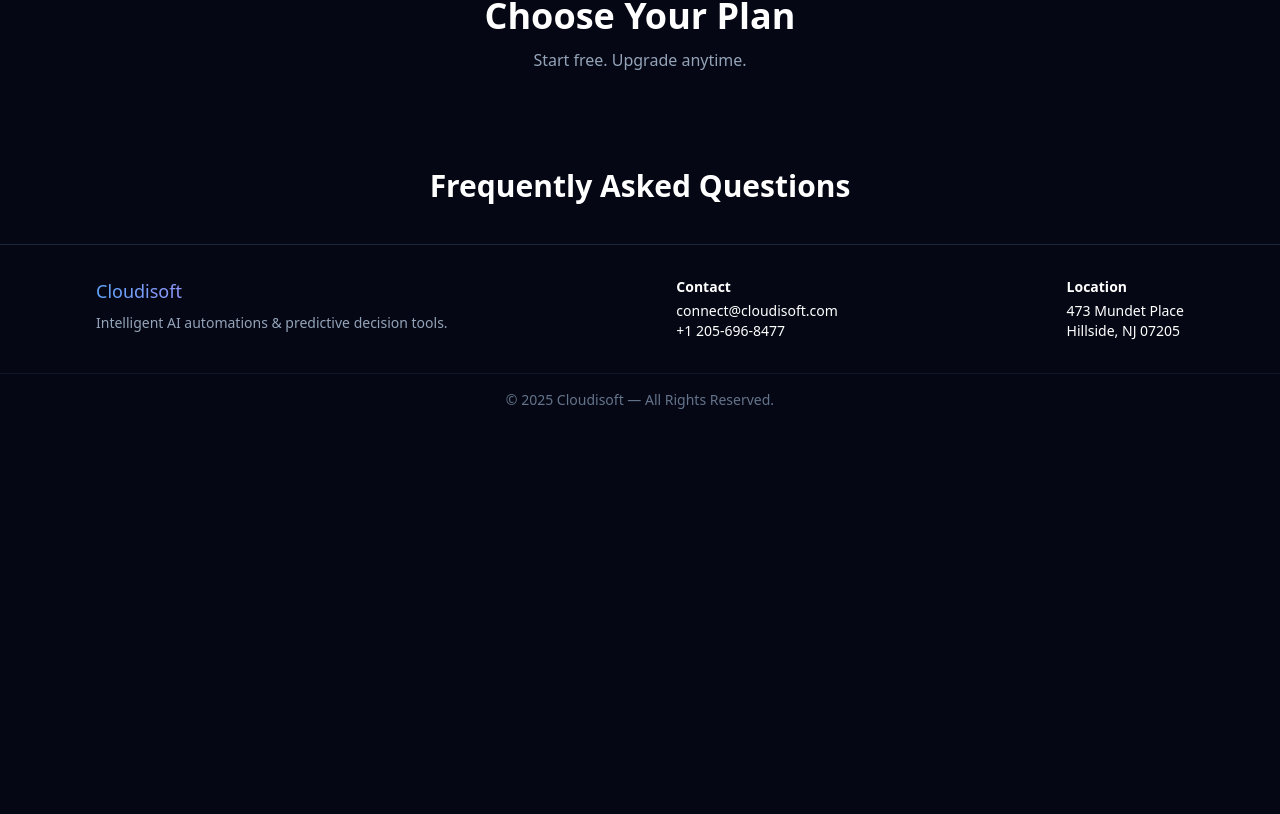
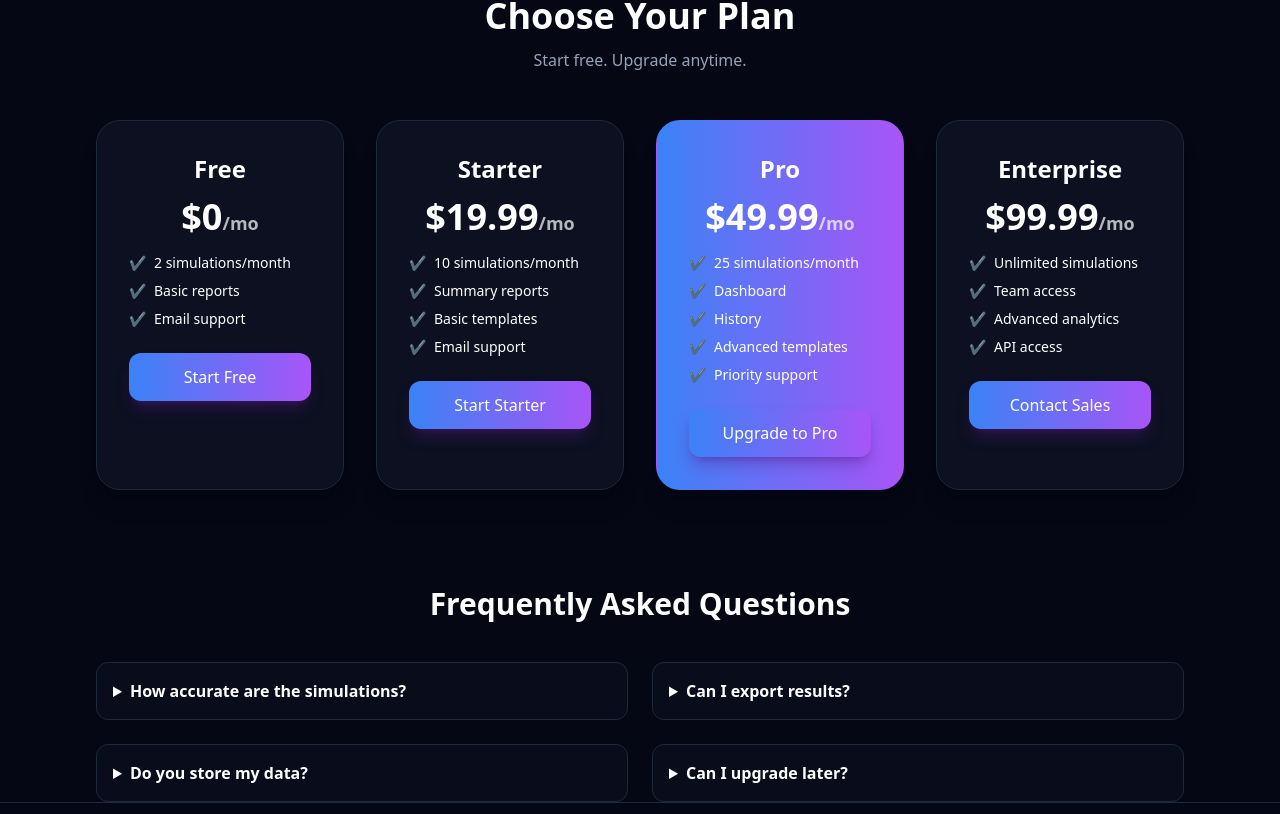
Before and after one commit to Cloudisoft/Cloudisoft.com_Final, a React (Vite) app: page /cloudicore in a window 1280 px wide. Shown: the part 966-1780 px from the top of the page. Before the commit the page ends 1520 px from the top, so only its background shows below. Built offline with nearby package versions, Linux system fonts and the light colour scheme; no server answers.

Commit message:
Update cloudicore.tsx

```diff
--- a/src/pages/cloudicore.tsx
+++ b/src/pages/cloudicore.tsx
@@ -1,5 +1,5 @@
 // =====================================================
-// CloudiCore.tsx  (Complete + Google/Microsoft + Email Auth + Save Simulation)
+// CloudiCore.tsx — COMPLETE FINAL VERSION
 // =====================================================
 
 import { useState, useEffect } from "react";
@@ -8,14 +8,6 @@ import Footer from "../components/Footer";
 import html2canvas from "html2canvas";
 import jsPDF from "jspdf";
 import { supabase } from "../supabaseClient";
-
-// ==========================
-// GOOGLE AUTH REDIRECT
-// ==========================
-const CLIENT_ID =
-  "757924400568-0at91ohkm7hau66gm2od6lta14kc27tu.apps.googleusercontent.com";
-
-const redirectURI = "https://cloudisoft.com/auth/callback";
 
 // ==========================
 // MAIN PAGE
@@ -52,19 +44,19 @@ export default function CloudiCore() {
     setTimeout(() => {
       const templates: any = {
         SaaS: [
-          "Increase subscription revenue with bundled premium features.",
-          "Launch annual discounted plan.",
-          "Introduce AI-powered upgrades."
+          "Increase subscription revenue by bundling premium features.",
+          "Launch annual plan for higher cashflow.",
+          "Offer AI add-ons to boost ARPU."
         ],
         "E-commerce": [
-          "Increase conversion with discounted shipping.",
-          "Upsell high-margin bundles.",
-          "Increase AOV through cart customization."
+          "Increase conversions with discounted shipping.",
+          "Upsell bundled product packs.",
+          "Introduce loyalty points rewards."
         ],
         Agency: [
-          "Switch to retainer model.",
-          "Increase consultation rates.",
-          "Target high-ticket clientele."
+          "Raise retainers by 15%.",
+          "Package premium consulting tiers.",
+          "Productize recurring services."
         ]
       };
 
@@ -94,14 +86,14 @@ export default function CloudiCore() {
     setError("");
 
     const optimistic = rev * 1.22 * t - cst * 1.12 * t;
-    const expected = rev * 1.10 * t - cst * 1.05 * t;
-    const cautious = rev * 0.92 * t - cst * t;
-    const breakEven = expected > 0 ? Math.round(t / 1.5) : null;
-    const risk = Math.floor(Math.random() * 30) + 35;
+    const expected   = rev * 1.10 * t - cst * 1.05 * t;
+    const cautious   = rev * 0.92  * t - cst * t;
+    const breakEven  = expected > 0 ? Math.round(t / 1.5) : null;
+    const risk       = Math.floor(Math.random() * 30) + 35;
 
     setResult({ optimistic, expected, cautious, breakEven, risk });
 
-    // SAVE TO SUPABASE (Safe — no await)
+    // SAVE TO SUPABASE
     supabase
       .from("simulations")
       .insert({
@@ -136,8 +128,10 @@ export default function CloudiCore() {
   return (
     <div className="bg-cloudi-bg min-h-screen text-white pb-32">
 
+      {/* HEADER */}
       <section className="section text-center pt-24 pb-10">
-        <h1 className="text-5xl font-extrabold">CloudiCore<br/>
+        <h1 className="text-5xl font-extrabold">
+          CloudiCore<br/>
           <span className="gradient-text">Decision Simulator</span>
         </h1>
 
@@ -146,6 +140,8 @@ export default function CloudiCore() {
         )}
       </section>
 
+
+      {/* SIMULATOR */}
       <section className="section grid grid-cols-1 lg:grid-cols-2 gap-10">
 
         {/* LEFT */}
@@ -180,7 +176,11 @@ export default function CloudiCore() {
             <input
               key={f}
               className="w-full bg-cloudi-card/60 rounded-xl p-3 border border-slate-800 mb-3"
-              placeholder={f === "revenue" ? "Monthly revenue" : f === "cost" ? "Monthly cost" : "Timeframe (months)"}
+              placeholder={f === "revenue"
+                ? "Monthly revenue"
+                : f === "cost"
+                ? "Monthly cost"
+                : "Timeframe (months)"}
               value={(inputs as any)[f]}
               onChange={(e) => setInputs({ ...inputs, [f]: e.target.value })}
             />
@@ -193,6 +193,7 @@ export default function CloudiCore() {
           </button>
         </div>
 
+
         {/* RESULTS */}
         <div className="card min-h-[300px]" id="sim-results">
           {!result ? (
@@ -200,9 +201,9 @@ export default function CloudiCore() {
           ) : (
             <>
               <h2 className="text-2xl font-semibold mb-2">Results</h2>
-              <div className="text-xl">Optimistic: {result.optimistic}</div>
-              <div className="text-xl">Expected: {result.expected}</div>
-              <div className="text-xl">Cautious: {result.cautious}</div>
+              <div className="text-xl">Optimistic: ₹{result.optimistic}</div>
+              <div className="text-xl">Expected: ₹{result.expected}</div>
+              <div className="text-xl">Cautious: ₹{result.cautious}</div>
               <div className="mt-2 text-lg">
                 Break-even: {result.breakEven ? `${result.breakEven} months` : "No recovery"}
               </div>
@@ -217,8 +218,14 @@ export default function CloudiCore() {
 
       </section>
 
+
+      {/* FULL PRICING SECTION */}
       <PricingSection />
+
+      {/* FULL FAQ SECTION */}
       <FAQSection />
+
+      {/* FOOTER */}
       <Footer />
 
       {authOpen && <AuthModal close={() => setAuthOpen(false)} />}
@@ -227,9 +234,10 @@ export default function CloudiCore() {
 }
 
 
-// ==========================
+
+// =====================================================
 // AUTH MODAL
-// ==========================
+// =====================================================
 function AuthModal({ close }: any) {
 
   const [email, setEmail] = useState("");
@@ -253,11 +261,13 @@ function AuthModal({ close }: any) {
     const { error } = await supabase.auth.signUp({
       email,
       password: pass,
-      options: { emailRedirectTo: "https://cloudisoft.com/verified" }
+      options: {
+        emailRedirectTo: "https://cloudisoft.com/verified"
+      }
     });
     setLoading(false);
     if (error) setError(error.message);
-    else setError("Verification link sent! Check email.");
+    else setError("Verification link sent!");
   }
 
   async function loginGoogle() {
@@ -320,28 +330,133 @@ function AuthModal({ close }: any) {
 }
 
 
-// ==========================
-// PRICING SECTION
-// ==========================
+
+// =====================================================
+// FULL PRICING SECTION
+// =====================================================
 function PricingSection() {
   return (
     <section className="section mt-24 text-center">
       <h2 className="text-4xl font-bold">Choose Your Plan</h2>
       <p className="text-slate-400 mt-3">Start free. Upgrade anytime.</p>
+
+      <div className="grid grid-cols-1 md:grid-cols-4 gap-8 mt-12">
+
+        {[
+          {
+            name: "Free",
+            price: "0",
+            features: ["2 simulations/month", "Basic reports", "Email support"],
+            cta: "Start Free"
+          },
+          {
+            name: "Starter",
+            price: "19.99",
+            features: [
+              "10 simulations/month",
+              "Summary reports",
+              "Basic templates",
+              "Email support"
+            ],
+            cta: "Start Starter"
+          },
+          {
+            name: "Pro",
+            price: "49.99",
+            highlight: true,
+            features: [
+              "25 simulations/month",
+              "Dashboard",
+              "History",
+              "Advanced templates",
+              "Priority support"
+            ],
+            cta: "Upgrade to Pro"
+          },
+          {
+            name: "Enterprise",
+            price: "99.99",
+            features: [
+              "Unlimited simulations",
+              "Team access",
+              "Advanced analytics",
+              "API access"
+            ],
+            cta: "Contact Sales"
+          }
+        ].map((p, i) => (
+          <div
+            key={i}
+            className={`rounded-3xl p-8 border shadow-xl ${
+              p.highlight
+                ? "bg-gradient-to-r from-blue-500 to-purple-500 text-white border-transparent"
+                : "bg-cloudi-card border-slate-800"
+            }`}
+          >
+            <h3 className="text-2xl font-bold">{p.name}</h3>
+            <p className="text-4xl font-extrabold mt-3">
+              ${p.price}
+              <span className="text-lg opacity-70">/mo</span>
+            </p>
+            <ul className="mt-4 space-y-2 text-left text-sm">
+              {p.features.map((f, idx) => (
+                <li key={idx} className="flex gap-2">
+                  <span>✔️</span>
+                  {f}
+                </li>
+              ))}
+            </ul>
+            <button className="btn-primary w-full mt-6">{p.cta}</button>
+          </div>
+        ))}
+
+      </div>
     </section>
   );
 }
 
 
-// ==========================
-// FAQ SECTION
-// ==========================
+
+// =====================================================
+// FULL FAQ SECTION
+// =====================================================
 function FAQSection() {
+  const faqs = [
+    {
+      q: "How accurate are the simulations?",
+      a: "It gives directional forecasts, helping you understand financial impact and risks."
+    },
+    {
+      q: "Can I export results?",
+      a: "Yes — simulations can be exported as PDF to share with your team."
+    },
+    {
+      q: "Do you store my data?",
+      a: "Yes — securely stored and tied to your authenticated Supabase account."
+    },
+    {
+      q: "Can I upgrade later?",
+      a: "You can upgrade to Pro or Enterprise anytime."
+    }
+  ];
+
   return (
     <section className="section mt-24">
       <h2 className="text-3xl font-bold text-center mb-10">
         Frequently Asked Questions
       </h2>
+
+      <div className="grid grid-cols-1 md:grid-cols-2 gap-6">
+        {faqs.map((f, i) => (
+          <details
+            key={i}
+            className="bg-cloudi-card/60 p-4 rounded-xl border border-slate-800"
+          >
+            <summary className="cursor-pointer font-semibold">{f.q}</summary>
+            <p className="text-slate-300 mt-2">{f.a}</p>
+          </details>
+        ))}
+      </div>
     </section>
   );
 }
```
